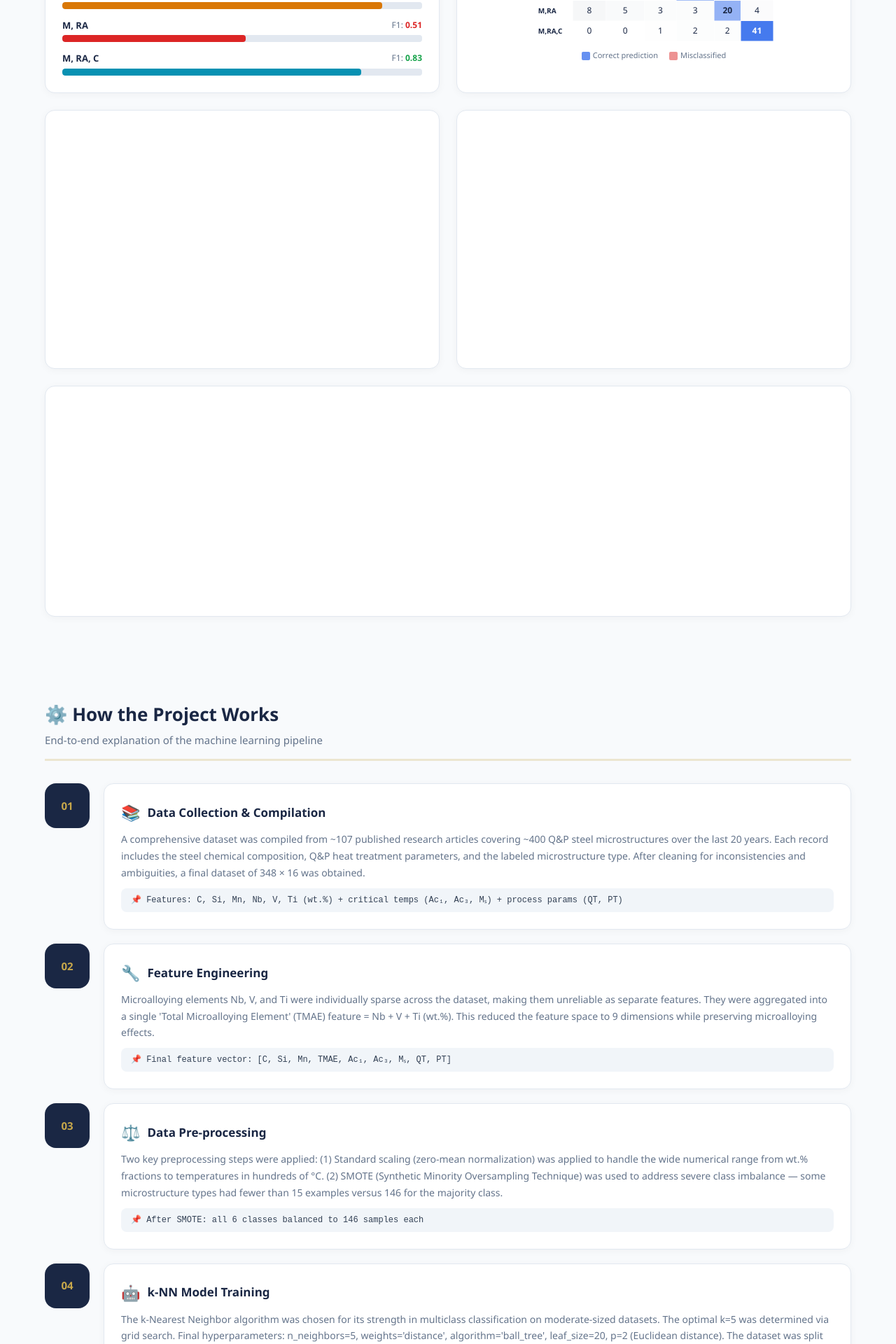
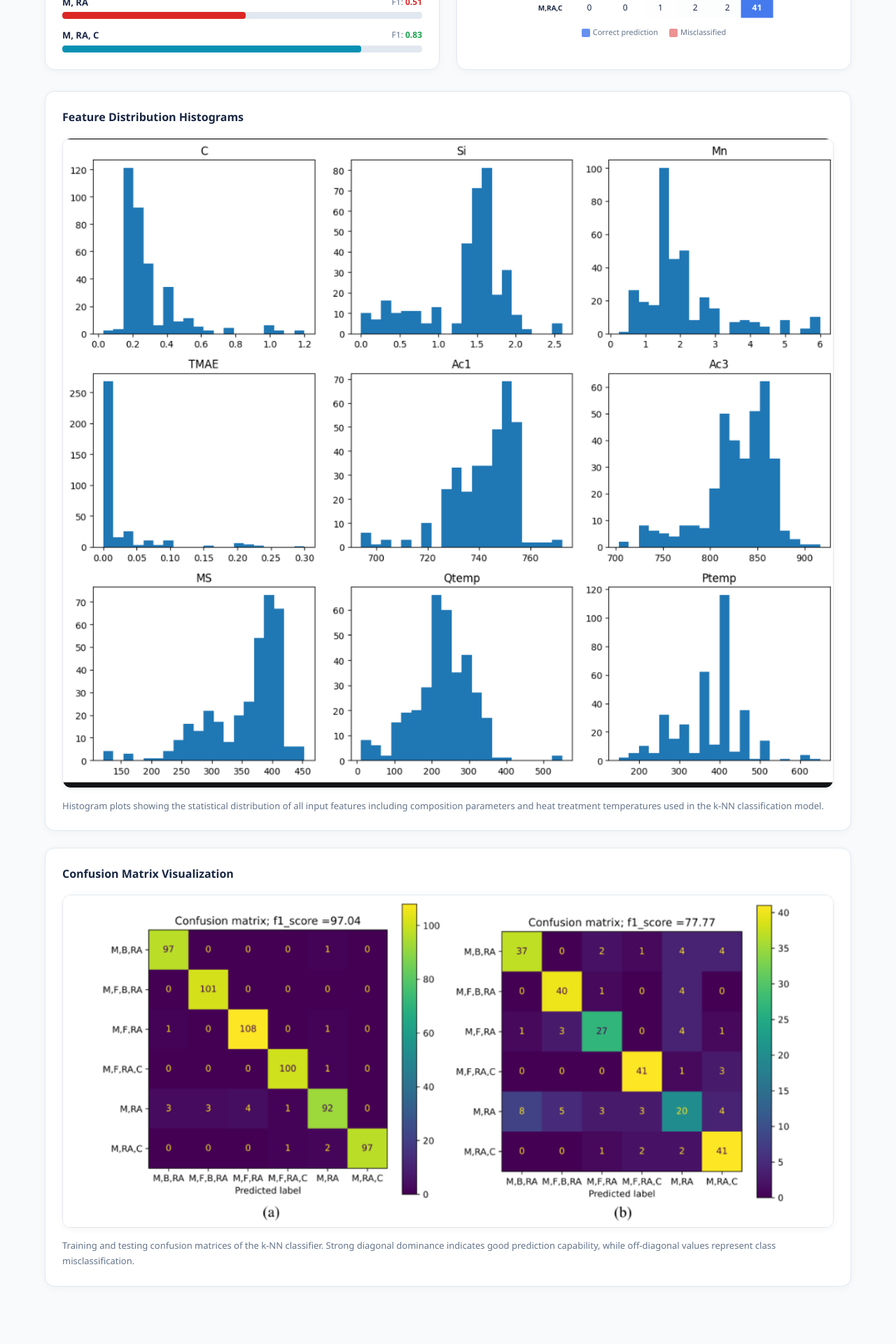
Before and after one commit to mee-vishal/Q-P_Steel_ML, a React app in the folder frontend/: page / in a window 1280 px wide. Shown: the part 1920-3840 px from the top of the page at 70% size. Built offline with nearby package versions, Linux system fonts and the light colour scheme; the HTML template or start-up script is replaced by a standard one.

Commit message:
changes committing

```diff
--- a/frontend/src/App.jsx
+++ b/frontend/src/App.jsx
@@ -532,16 +532,16 @@ export default function App() {
         {/* MODEL PERFORMANCE */}
         <section id="performance" style={{ padding: "60px 0" }}>
           <SectionTitle sub="Detailed evaluation metrics of the k-NN classifier on the test dataset (263 samples)">
-            📊 Model Performance
+             Model Performance
           </SectionTitle>
 
           <div style={{ display: "grid", gridTemplateColumns: "repeat(auto-fit, minmax(180px,1fr))", gap: 16, marginBottom: 32 }}>
             {[
-              { val: "97.7%", label: "Training F1", color: COLORS.accent, icon: "🏋️" },
-              { val: "77.7%", label: "Test F1-Score", color: COLORS.success, icon: "✅" },
-              { val: "78%", label: "Test Accuracy", color: "#7c3aed", icon: "🎯" },
-              { val: "0.51", label: "Lowest F1 (M,RA)", color: COLORS.danger, icon: "⚠️" },
-              { val: "0.89", label: "Best F1 (M,F,RA,C)", color: COLORS.success, icon: "🏆" },
+              { val: "97.7%", label: "Training F1", color: COLORS.accent,  },
+              { val: "77.7%", label: "Test F1-Score", color: COLORS.success, },
+              { val: "78%", label: "Test Accuracy", color: "#7c3aed", },
+              { val: "0.51", label: "Lowest F1 (M,RA)", color: COLORS.danger, },
+              { val: "0.89", label: "Best F1 (M,F,RA,C)", color: COLORS.success, },
             ].map(s => (
               <div key={s.label} style={{ background: "#fff", border: "1px solid #e2e8f0", borderRadius: 12, padding: "16px 18px", textAlign: "center" }}>
                 <div style={{ fontSize: 22 }}>{s.icon}</div>
@@ -572,61 +572,129 @@ export default function App() {
             </Card>
           </div>
 
-          <div style={{ display: "grid", gridTemplateColumns: "1fr 1fr", gap: 24 }}>
-            <Card>
-              <F1Chart />
-            </Card>
-            <Card>
-              <KNNChart />
-            </Card>
-          </div>
+   <div style={{ display: "grid", gridTemplateColumns: "1fr", gap: 24, marginTop: 30 }}>
 
-          <Card style={{ marginTop: 24 }}>
-            <DataDistChart />
-          </Card>
+  {/* Histogram Plot */}
+  <Card>
+    <h3
+      style={{
+        margin: "0 0 18px",
+        fontSize: 16,
+        fontWeight: 700,
+        color: COLORS.navy
+      }}
+    >
+      Feature Distribution Histograms
+    </h3>
+
+    <img
+      src="/histogram.png"
+      alt="Feature Histograms"
+      style={{
+        width: "100%",
+        borderRadius: 12,
+        border: "1px solid #e2e8f0",
+        boxShadow: "0 2px 10px rgba(0,0,0,0.05)"
+      }}
+    />
+
+    <p
+      style={{
+        fontSize: 13,
+        color: COLORS.steel,
+        lineHeight: 1.7,
+        marginTop: 14
+      }}
+    >
+      Histogram plots showing the statistical distribution of all input
+      features including composition parameters and heat treatment
+      temperatures used in the k-NN classification model.
+    </p>
+  </Card>
+
+  {/* Confusion Matrix Figure */}
+  <Card>
+    <h3
+      style={{
+        margin: "0 0 18px",
+        fontSize: 16,
+        fontWeight: 700,
+        color: COLORS.navy
+      }}
+    >
+      Confusion Matrix Visualization
+    </h3>
+
+    <img
+      src="/confusion_matrix.png"
+      alt="Confusion Matrix"
+      style={{
+        width: "100%",
+        borderRadius: 12,
+        border: "1px solid #e2e8f0",
+        boxShadow: "0 2px 10px rgba(0,0,0,0.05)"
+      }}
+    />
+
+    <p
+      style={{
+        fontSize: 13,
+        color: COLORS.steel,
+        lineHeight: 1.7,
+        marginTop: 14
+      }}
+    >
+      Training and testing confusion matrices of the k-NN classifier.
+      Strong diagonal dominance indicates good prediction capability,
+      while off-diagonal values represent class misclassification.
+    </p>
+  </Card>
+
+</div>
+
         </section>
 
         {/* HOW IT WORKS */}
         <section id="pipeline" style={{ padding: "60px 0" }}>
           <SectionTitle sub="End-to-end explanation of the machine learning pipeline">
-            ⚙️ How the Project Works
+            How the Project Works
           </SectionTitle>
 
           <div style={{ display: "flex", flexDirection: "column", gap: 20, marginBottom: 40 }}>
             {[
               {
                 step: "01", title: "Data Collection & Compilation",
-                icon: "📚",
+
                 desc: "A comprehensive dataset was compiled from ~107 published research articles covering ~400 Q&P steel microstructures over the last 20 years. Each record includes the steel chemical composition, Q&P heat treatment parameters, and the labeled microstructure type. After cleaning for inconsistencies and ambiguities, a final dataset of 348 × 16 was obtained.",
                 detail: "Features: C, Si, Mn, Nb, V, Ti (wt.%) + critical temps (Ac₁, Ac₃, Mₛ) + process params (QT, PT)"
               },
               {
                 step: "02", title: "Feature Engineering",
-                icon: "🔧",
+
                 desc: "Microalloying elements Nb, V, and Ti were individually sparse across the dataset, making them unreliable as separate features. They were aggregated into a single 'Total Microalloying Element' (TMAE) feature = Nb + V + Ti (wt.%). This reduced the feature space to 9 dimensions while preserving microalloying effects.",
                 detail: "Final feature vector: [C, Si, Mn, TMAE, Ac₁, Ac₃, Mₛ, QT, PT]"
               },
               {
                 step: "03", title: "Data Pre-processing",
-                icon: "⚖️",
+
                 desc: "Two key preprocessing steps were applied: (1) Standard scaling (zero-mean normalization) was applied to handle the wide numerical range from wt.% fractions to temperatures in hundreds of °C. (2) SMOTE (Synthetic Minority Oversampling Technique) was used to address severe class imbalance — some microstructure types had fewer than 15 examples versus 146 for the majority class.",
                 detail: "After SMOTE: all 6 classes balanced to 146 samples each"
               },
               {
                 step: "04", title: "k-NN Model Training",
-                icon: "🤖",
+
                 desc: "The k-Nearest Neighbor algorithm was chosen for its strength in multiclass classification on moderate-sized datasets. The optimal k=5 was determined via grid search. Final hyperparameters: n_neighbors=5, weights='distance', algorithm='ball_tree', leaf_size=20, p=2 (Euclidean distance). The dataset was split 70/30 for training and testing.",
                 detail: "Algorithm: scikit-learn KNeighborsClassifier | Train: 70% | Test: 30%"
               },
               {
                 step: "05", title: "Model Evaluation",
-                icon: "📊",
+
                 desc: "Model performance was measured using precision, recall, and weighted F1-score for each of the 6 microstructure classes. Overall test F1-score: 77.7%. The {M, RA} class was the most challenging (F1=0.51) due to the metallurgical difficulty of obtaining pure martensite + retained austenite without other phases.",
                 detail: "Best class: {M,F,RA,C} F1=0.89 | Hardest class: {M,RA} F1=0.51"
               },
               {
                 step: "06", title: "Re-Engineering & Experimental Validation",
-                icon: "🔬",
+
                 desc: "The trained model was used inversely for re-engineering: a synthetic compositional space was explored to identify the parameter window producing the target {M, RA} microstructure. The predicted window (C≈0.68%, Si≈2.2%, Mn≈1.72%, QT≈PT≈200°C) was validated by manufacturing the HC9 steel at Tata Steel, Jamshedpur and conducting Q&P heat treatments. Optical and SEM micrographs confirmed the model's predictions.",
                 detail: "Validated steel: C=0.68, Mn=1.72, Si=2.20, Nb=0.036 wt.% — Q&P at 200°C"
               },
@@ -673,16 +741,17 @@ export default function App() {
         {/* TEAM */}
         <section id="students" style={{ padding: "60px 0" }}>
           <SectionTitle sub="Research team behind this project">
-            👩‍🔬 Project Team
+             Project Team
           </SectionTitle>
 
           <div style={{ marginBottom: 32 }}>
             <h3 style={{ fontSize: 16, fontWeight: 700, color: COLORS.steel, textTransform: "uppercase", letterSpacing: 1, marginBottom: 20 }}>Project Students</h3>
             <div style={{ display: "grid", gridTemplateColumns: "repeat(auto-fit, minmax(200px,1fr))", gap: 20 }}>
               {[
-                { name: "Ashutosh Kumar Gupta", role: "Software, Formal Analysis, Data Curation, Methodology, Visualization, Writing", inst: "NIT Raipur" },
-                { name: "Sunny Chakroborty", role: "Data Curation, Investigation, Formal Analysis, Writing", inst: "IIEST Shibpur" },
-                { name: "Swarup Kumar Ghosh", role: "Investigation, Supervision, Validation", inst: "IIEST Shibpur" },
+                { name: "ADITYA KUMAR YADAV ", roll_no: "23113006", inst: "INDUSTRIAL AND PRODUCTION ENGINEERING " },
+                { name: "VIRAJ SINGH", roll_no: "23113076", inst: "INDUSTRIAL AND PRODUCTION ENGINEERING " },
+                { name: "VISHAL MISHRA", roll_no: "23113077", inst: "INDUSTRIAL AND PRODUCTION ENGINEERING " },
+
               ].map(s => (
                 <Card key={s.name}>
                   <div style={{ width: 48, height: 48, borderRadius: "50%", background: COLORS.navy, color: COLORS.gold, display: "flex", alignItems: "center", justifyContent: "center", fontWeight: 800, fontSize: 16, marginBottom: 12 }}>
@@ -690,30 +759,28 @@ export default function App() {
                   </div>
                   <div style={{ fontWeight: 700, fontSize: 15, color: COLORS.navy }}>{s.name}</div>
                   <div style={{ fontSize: 12, color: COLORS.steel, margin: "4px 0 8px" }}>{s.inst}</div>
-                  <div style={{ fontSize: 11, color: "#94a3b8", lineHeight: 1.5 }}>{s.role}</div>
+                  <div style={{ fontSize: 11,fontWeight: "bold", color: "#475569", lineHeight: 1.5 }}>{s.roll_no}</div>
                 </Card>
               ))}
             </div>
           </div>
 
           <div>
-            <h3 style={{ fontSize: 16, fontWeight: 700, color: COLORS.steel, textTransform: "uppercase", letterSpacing: 1, marginBottom: 20 }}>Project Mentor / Principal Investigator</h3>
+            <h3 style={{ fontSize: 16, fontWeight: 700, color: COLORS.steel, textTransform: "uppercase", letterSpacing: 1, marginBottom: 20 }}>Project Mentor</h3>
             <Card style={{ maxWidth: 480 }}>
               <div style={{ display: "flex", alignItems: "center", gap: 16 }}>
-                <div style={{ width: 64, height: 64, borderRadius: "50%", background: COLORS.gold, color: COLORS.navy, display: "flex", alignItems: "center", justifyContent: "center", fontWeight: 800, fontSize: 22 }}>SG</div>
+                <div style={{ width: 64, height: 64, borderRadius: "50%", background: COLORS.gold, color: COLORS.navy, display: "flex", alignItems: "center", justifyContent: "center", fontWeight: 800, fontSize: 22 }}>AV</div>
                 <div>
-                  <div style={{ fontWeight: 800, fontSize: 17, color: COLORS.navy }}>Prof. Subhas Ganguly</div>
-                  <div style={{ fontSize: 13, color: COLORS.steel, marginTop: 2 }}>Dept. of Metallurgical & Materials Engineering</div>
-                  <div style={{ fontSize: 13, color: COLORS.steel }}>NIT Raipur — 492010, India</div>
-                  <div style={{ fontSize: 12, color: COLORS.accent, marginTop: 4 }}>sganguly.mme@nitrr.ac.in</div>
+                  <div style={{ fontWeight: 800, fontSize: 17, color: COLORS.navy }}>Dr Aviral Mishra</div>
+                  <div style={{ fontSize: 13, color: COLORS.steel, marginTop: 2 }}>Department of Industrial and Production Engineeringg</div>
+                  <div style={{ fontSize: 13, color: COLORS.steel }}>Dr B R Ambedkar National Institute of Technology Jalandhar</div>
+                  <div style={{ fontSize: 12, color: COLORS.accent, marginTop: 4 }}>mishraa@nitj.ac.in</div>
                 </div>
               </div>
               <div style={{ borderTop: "1px solid #e2e8f0", marginTop: 16, paddingTop: 14 }}>
                 <div style={{ fontSize: 12, fontWeight: 600, color: COLORS.steel, marginBottom: 6 }}>Contributions</div>
-                <div style={{ fontSize: 12, color: "#64748b" }}>Conceptualization · Methodology · Supervision · Resources · Writing – review & editing · Project Administration · Funding Acquisition</div>
-                <div style={{ marginTop: 10, background: "#fffbeb", border: "1px solid #fcd34d", borderRadius: 8, padding: "8px 12px", fontSize: 12, color: "#78350f" }}>
-                  💰 Funded by DST-SERB Core Research Grant — CRG/2021/005256
-                </div>
+                <div style={{ fontSize: 12, color: "#64748b" }}>Conceptualization · Methodology · Supervision · Resources · Writing – review & editing · Project Administration </div>
+
               </div>
             </Card>
           </div>
@@ -778,7 +845,7 @@ export default function App() {
           </Card>
 
           <Card>
-            <h3 style={{ margin: "0 0 16px", fontSize: 16, fontWeight: 700, color: COLORS.navy }}>🛠️ Technical Stack</h3>
+            <h3 style={{ margin: "0 0 16px", fontSize: 16, fontWeight: 700, color: COLORS.navy }}> Technical Stack</h3>
             <div style={{ display: "flex", flexWrap: "wrap", gap: 10 }}>
               {["Python 3", "scikit-learn", "pandas", "NumPy", "matplotlib", "imbalanced-learn (SMOTE)", "Jupyter Notebook", "k-NN Classifier", "Ball-Tree Algorithm", "SMOTE Oversampling", "Z-score Normalization", "Confusion Matrix Eval"].map(t => (
                 <span key={t} style={{ background: "#e0f2fe", color: "#0c4a6e", border: "1px solid #bae6fd", borderRadius: 999, padding: "4px 12px", fontSize: 12, fontWeight: 600 }}>{t}</span>
@@ -789,16 +856,17 @@ export default function App() {
 
       </div>
 
+
+
+
       {/* FOOTER */}
       <footer style={{ background: COLORS.navy, color: "rgba(255,255,255,0.6)", padding: "40px 24px", marginTop: 60, textAlign: "center" }}>
         <div style={{ maxWidth: 1200, margin: "0 auto" }}>
           <div style={{ fontSize: 18, fontWeight: 800, color: "#fff", marginBottom: 6 }}>Dr. B.R. Ambedkar National Institute of Technology, Jalandhar</div>
-          <div style={{ fontSize: 13, marginBottom: 4 }}>Department of Metallurgical & Materials Engineering</div>
+          <div style={{ fontSize: 13, marginBottom: 4 }}>Department of Industrial and Production Engineering</div>
           <div style={{ fontSize: 13, marginBottom: 16 }}>Jalandhar — 144011, Punjab, India</div>
-          <div style={{ display: "inline-block", background: "rgba(200,168,75,0.15)", border: "1px solid rgba(200,168,75,0.4)", borderRadius: 8, padding: "8px 20px", fontSize: 12, color: COLORS.gold }}>
-            Funded by DST-SERB Core Research Grant CRG/2021/005256
-          </div>
-          <div style={{ marginTop: 16, fontSize: 11 }}>© 2023 Gupta et al. · Published in Computational Materials Science 228 (2023) 112321 · Elsevier</div>
+
+
         </div>
       </footer>
     </div>
```
Also changed, not shown: frontend/public/confusion_matrix.png (added), frontend/public/histogram.png (added).
